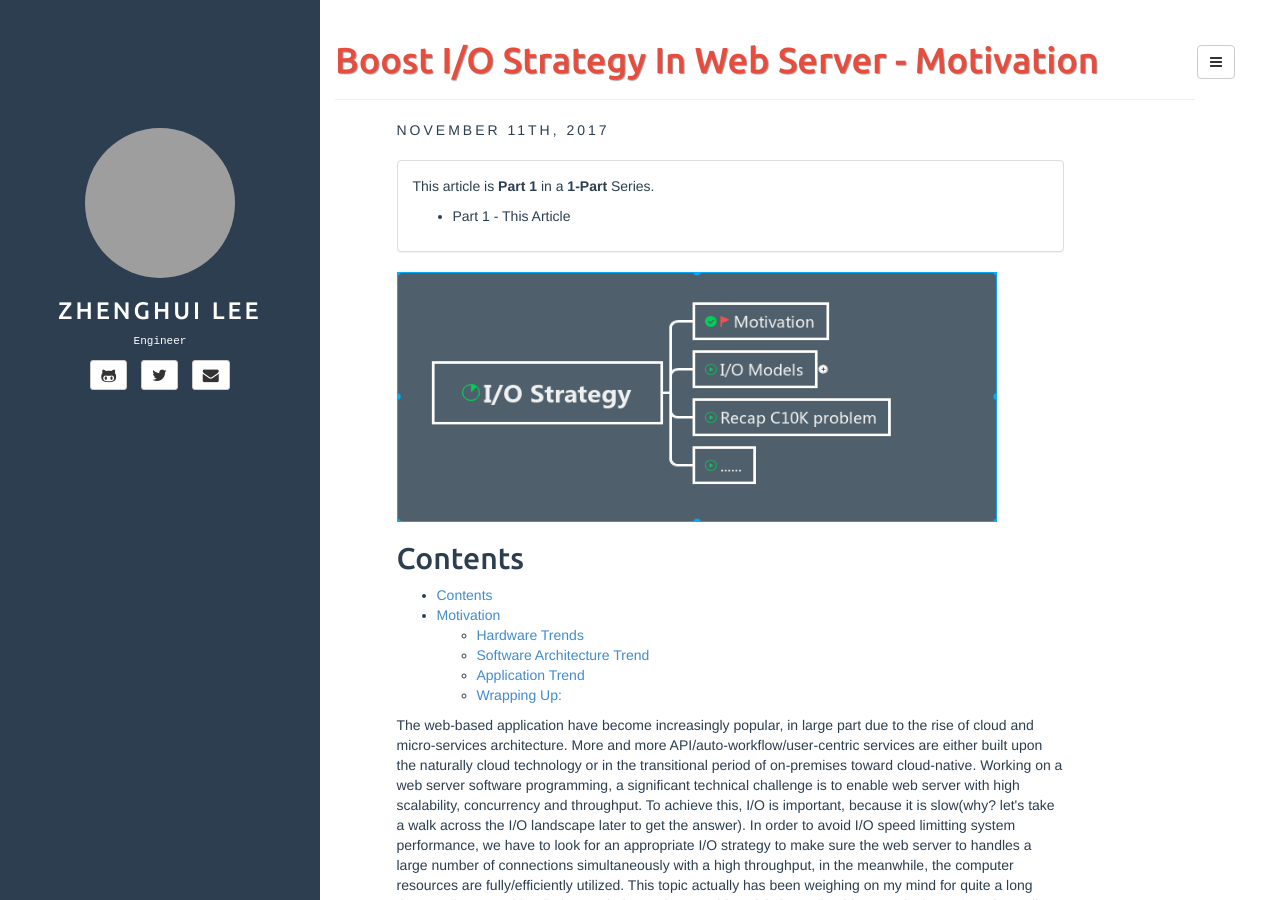
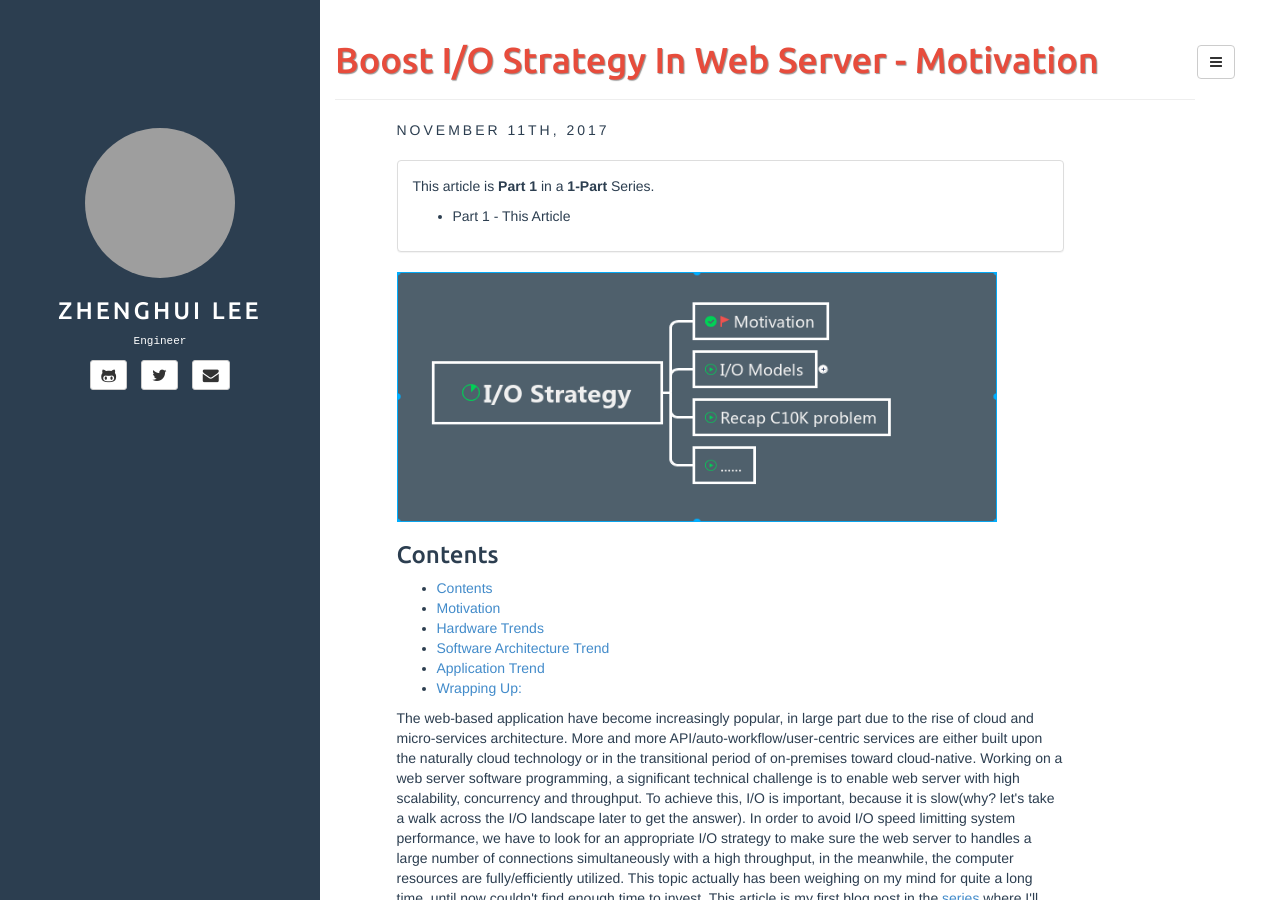
Before and after one commit to leezhenghui/leezhenghui.github.io, a Jekyll site: the page built from _posts/2017-11-11-io-strategy-motivation.md, in a window 1280 px wide and 900 px high. Built offline with Jekyll 4.4.1, drawn with Linux system fonts in a browser that asks for light colours; comment, search, counter and statistics services are not loaded; grey boxes are pictures that could not be loaded.

Commit message:
auto udpate by doc builder

```diff
--- a/_posts/2017-11-11-io-strategy-motivation.md
+++ b/_posts/2017-11-11-io-strategy-motivation.md
@@ -12,7 +12,7 @@
 
 <img src="{{ site.url }}/assets/materials/io-strategies/roadmap-0.png" alt="Road Map" width="600" height="250">
 
-## Contents
+### Contents
 
 * Kramdown table of contents
 {:toc .toc}
@@ -25,7 +25,7 @@
 >
 > With that in mind, the discussion center around UNIX-Like systems, in particular to LINUX, WINDOWS may be mentioned a little, however, all of PoC samples only guarantee to run on LINUX.
 
-## Motivation
+### Motivation
 
 From software perspective, we want to accomplish highly `scalability` and high `concurrency` goal in our application, in the meanwhile,  ensure the overall system components utilizes the increased system hardware capabilities to the fullest. In modern applications, It is turned out that the I/O strategy design has become one of most important part in web server infrastructure to achieve highly scalability/concurrency. Why? Two principles can enlighen us on this problem:  `hardware trends` and `modern application trends`, and the `architecture trend` can guide us and provide the possibility to settle down a practical implementation to overcome the problem.
 
```
Also changed, not shown: _posts/2017-12-11-calltracer.md (+8 -8 lines), _posts/2018-08-08-tsnode-proxify.md (+1 -1 lines).
